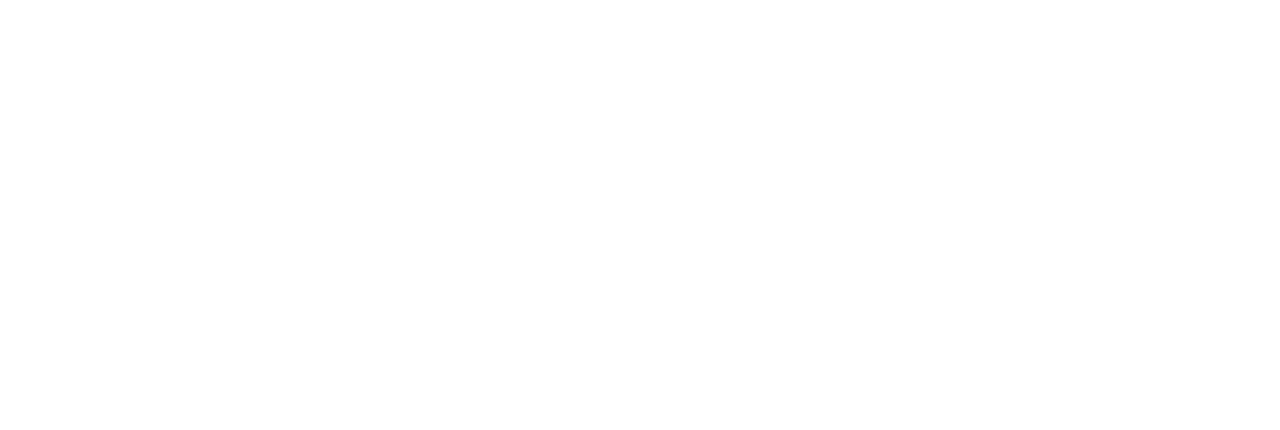
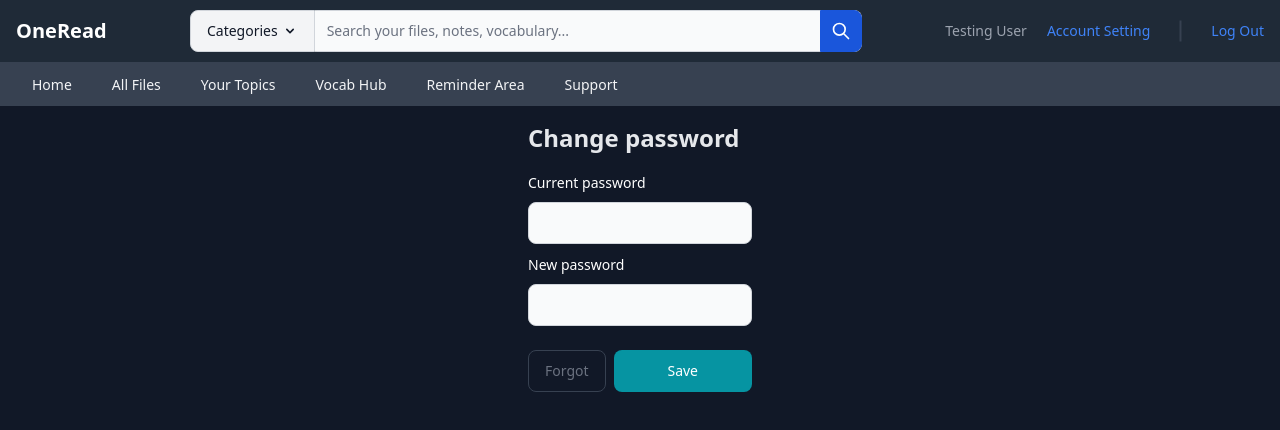
Before and after one commit to ttnhathuy313/one-read, a React (Create React App) app: page /change-password in a window 1280 px wide. Before the commit this address had no page. Shown: the top 430 px of the page. Built offline with nearby package versions, Linux system fonts and the light colour scheme.

Commit message:
Pending changes exported from your codespace

```diff
--- a/public/index.html
+++ b/public/index.html
@@ -2,7 +2,7 @@
 <html lang="en">
   <head>
     <meta charset="utf-8" />
-    <link rel="icon" href="%PUBLIC_URL%/favicon.ico" />
+    <link rel="icon" href="%PUBLIC_URL%/Logo.svg" />
     <meta name="viewport" content="width=device-width, initial-scale=1" />
     <meta name="theme-color" content="#000000" />
     <meta
@@ -24,7 +24,7 @@
       work correctly both with client-side routing and a non-root public URL.
       Learn how to configure a non-root public URL by running `npm run build`.
     -->
-    <title>React App</title>
+    <title>OneRead</title>
   </head>
   <body>
     <noscript>You need to enable JavaScript to run this app.</noscript>
--- a/src/App.js
+++ b/src/App.js
@@ -4,6 +4,8 @@
 import Home from "./components/home/Home";
 import AccountSetting from "./components/account-setting/AccountSetting";
 import Topics from "./components/topics/Topics";
+import Supports from "./components/supports/Supports.js";
+import ChangePassword from "./components/change-password/ChangePassword";
 
 
 const App = () => {
@@ -14,6 +16,8 @@
         <Route path="/home" element={<Home />} />
         <Route path="/account-setting" element={<AccountSetting />} />
         <Route path="/your-topics" element={<Topics />} />
+        <Route path="/supports" element={<Supports />} />
+        <Route path="/change-password" element={<ChangePassword />} />
       </Routes>
     </BrowserRouter>
   );
--- /dev/null
+++ b/src/components/change-password/ChangePassword.css
@@ -0,0 +1,4 @@
+#ChangePasswordCard {
+    background-color: rgb(31 41 55);
+    border-color: rgb(31 41 55);
+}
--- /dev/null
+++ b/src/components/change-password/ChangePassword.js
@@ -0,0 +1,62 @@
+import React from "react";
+import FullNavigationBar from "../FullNavigationBar";
+import SectionBar from "../SectionBar";
+import { Card, Label, TextInput, Button  } from "flowbite-react";
+
+const ChangePassword = () => {
+    return (
+        <div className="max-h-screen h-screen overflow-y-auto overflow-x-hidden">
+            <FullNavigationBar />
+            <SectionBar/>
+            <div className=" bg-gray-900 h-screen w-screen pt-4 justify-center flex">
+                <div id="ChangePasswordCard" className="gap-6 min-w-md">
+                    <div className="text-gray-200 text-2xl font-semibold mb-4">
+                        Change password
+                    </div>
+                    <form className="flex flex-col gap-2">
+                        <div>
+                            <div className="mb-2 block ">
+                            <Label
+                                htmlFor="currentPassword"
+                                value="Current password"
+                                className="text-white"
+                            />
+                            </div>
+                            <TextInput
+                            id="currentPassword"
+                            type="password"
+                            required={true}
+                            color="gray"
+                            />
+                        </div>
+                        <div>
+                            <div className="mb-2 block">
+                            <Label
+                                htmlFor="newPassword"
+                                value="New password"
+                                className="text-white"
+                            />
+                            </div>
+                            <TextInput
+                            id="newPassword"
+                            type="password"
+                            required={true}
+                            />
+                        </div>
+
+                        <div className=" gap-2 button-row mt-4">
+                            <a
+                                href="#"
+                                className="inline-flex items-center rounded-lg border border-gray-700 bg-gray-900 py-2 px-4 text-center text-sm font-medium text-gray-500 hover:bg-gray-700 focus:outline-none focus:ring-4 focus:ring-gray-200 dark:border-gray-600 dark:bg-gray-800 dark:text-white dark:hover:border-gray-700 dark:hover:bg-gray-700 dark:focus:ring-gray-700"
+                                >
+                                Forgot
+                            </a>
+                            <Button type="submit" className="bg-teal-500">Save</Button>
+                        </div>
+                    </form>
+                </div>
+            </div>
+        </div>
+        )
+    }
+    export default ChangePassword;
--- /dev/null
+++ b/src/components/supports/Supports.js
@@ -0,0 +1,86 @@
+import React from "react";
+import FullNavigationBar from "../FullNavigationBar";
+import SectionBar from "../SectionBar";
+import { Accordion } from "flowbite-react";
+
+const Supports = () => {
+    return (
+        <div className="max-h-screen h-screen overflow-y-auto overflow-x-hidden bg-gray-900">
+            <FullNavigationBar />
+            <SectionBar chosen={'Support'} />
+            <div className="mx-auto flex max-w-4xl flex-col gap-8 dark:text-white my-4" >
+              <div className="text-gray-200 text-2xl font-semibold">
+                Frequent asked questions
+              </div>
+                <Accordion collapseAll={true}>
+                    <Accordion.Panel>
+                      <Accordion.Title>
+                        What types of files can I upload to OneRead?
+                      </Accordion.Title>
+                      <Accordion.Content>
+                        <p className="mb-2 text-gray-300">
+                            At this time, OneRead only allows users to upload PDF files.
+                            We believe that PDF is the most convenient and widely-used
+                            format for digital reading materials, and our platform is
+                            optimized to provide the best possible reading experience for
+                            PDF files. If you have other types of documents that you would
+                            like to use with OneRead, we recommend converting them to PDF
+                            before uploading.
+                        </p>
+                      </Accordion.Content>
+                    </Accordion.Panel>
+
+                    <Accordion.Panel>
+                      <Accordion.Title>
+                        What types of files can I upload to OneRead?
+                      </Accordion.Title>
+                      <Accordion.Content>
+                        <p className="mb-2 text-gray-300">
+                            At this time, OneRead only allows users to upload PDF files.
+                            We believe that PDF is the most convenient and widely-used
+                            format for digital reading materials, and our platform is
+                            optimized to provide the best possible reading experience for
+                            PDF files. If you have other types of documents that you would
+                            like to use with OneRead, we recommend converting them to PDF
+                            before uploading.
+                        </p>
+                      </Accordion.Content>
+                    </Accordion.Panel>
+
+                    <Accordion.Panel>
+                      <Accordion.Title>
+                        Is there a limit to the number of files I can upload to OneRead?
+                      </Accordion.Title>
+                      <Accordion.Content>
+                        <p className="mb-2 text-gray-300">
+                            Yes, there is a limit to the total size of files that you can
+                            upload to OneRead. Currently, the limit is set to 5MB. However,
+                            there is no limit on the number of files you can upload in each
+                            upload session. You can upload multiple files as long as the
+                            combined size of all the files does not exceed the 5MB limit.
+                            This ensures that users can efficiently organize their reading
+                            materials while maintaining a reasonable file size constraint for
+                            optimal performance.
+                        </p>
+                      </Accordion.Content>
+                    </Accordion.Panel>
+
+                    <Accordion.Panel>
+                      <Accordion.Title>
+                        Can I share my reading materials with others?
+                      </Accordion.Title>
+                      <Accordion.Content>
+                        <p className="mb-2 text-gray-300">
+                        Currently, OneRead does not support the feature to share
+                        reading materials with others. The app is designed to be
+                        a personal reading and organization tool, focused on enhancing
+                        the individual user's reading experience.
+                        </p>
+                      </Accordion.Content>
+                    </Accordion.Panel>
+                </Accordion>
+            </div>
+        </div>
+    )
+}
+export default Supports;
```
Also changed, not shown: App.js (deleted, +0 -19 lines), public/Logo.svg (added), 1 other file (tests, documents, lock files or other folders).
